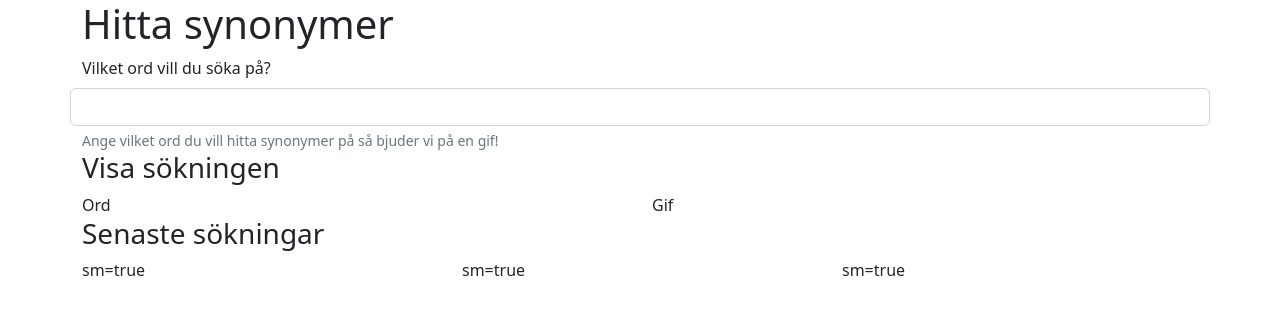
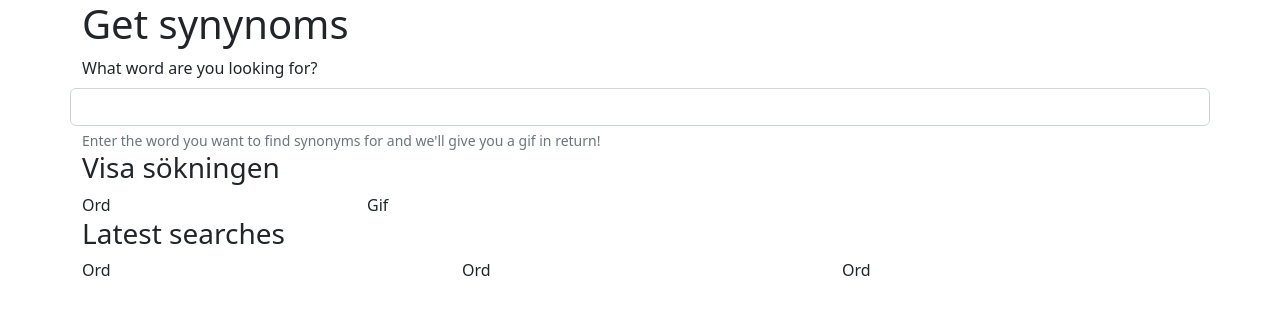
Before and after one commit to tuvaw/get-definitions, a React (Create React App) app in the folder synonyms-app/: page / in a window 1280 px wide. Shown: the top 314 px of the page. Built offline with nearby package versions, Linux system fonts and the light colour scheme.

Commit message:
Översättning

```diff
--- a/synonyms-app/src/App.js
+++ b/synonyms-app/src/App.js
@@ -1,36 +1,37 @@
 import SearchList from './searchList'
+import Synonyms from './synonyms';
+import Memes from './memes';
 import { Container, Row, Col, Form } from 'react-bootstrap';
 
 function App() {
   return (
     <div className="App">
-
       <Container>
-      <h1>Hitta synonymer</h1>
+        <h1>Get synynoms</h1>
         <Row>
           <>
-          <Form.Label htmlFor="inputSearch">Vilket ord vill du söka på?</Form.Label>
+            <Form.Label htmlFor="inputSearch">What word are you looking for?</Form.Label>
             <Form.Control
               type="input"
               id="inputSearch"
               aria-describedby="searchHelpBlock"
             />
             <Form.Text id="searchHelpBlock" muted>
-            Ange vilket ord du vill hitta synonymer på så bjuder vi på en gif!
+              Enter the word you want to find synonyms for and we'll give you a gif in return!
             </Form.Text>
           </>
         </Row>
         <Row>
           <h3>Visa sökningen</h3>
-        <Col sm>Ord</Col>
-        <Col sm>Gif</Col>
+            <Col sm={3}><Synonyms />Ord</Col>
+            <Col sm={9}><Memes />Gif</Col>
         </Row>
         <Row>
-        <h3>Senaste sökningar</h3>
+          <h3>Latest searches</h3>
           <SearchList />
-          <Col sm>sm=true</Col>
-          <Col sm>sm=true</Col>
-          <Col sm>sm=true</Col>
+            <Col sm>Ord</Col>
+            <Col sm>Ord</Col>
+            <Col sm>Ord</Col>
         </Row>
       </Container>
     </div>
--- a/synonyms-app/src/memes.js
+++ b/synonyms-app/src/memes.js
@@ -0,0 +1,3 @@
+export default function Memes() {
+    console.log("Hej")
+}
--- a/synonyms-app/src/synonyms.js
+++ b/synonyms-app/src/synonyms.js
@@ -0,0 +1,3 @@
+export default function Synonyms() {
+    console.log("Hej")
+}
```
Lines whose indentation alone changed are shown as unchanged.
